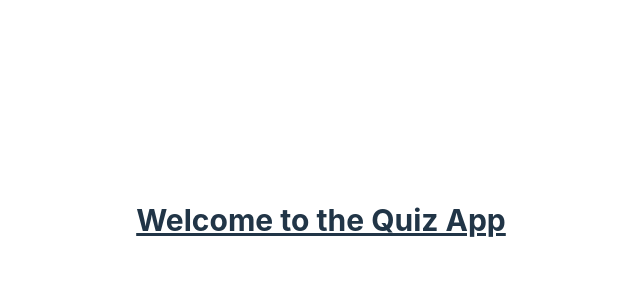
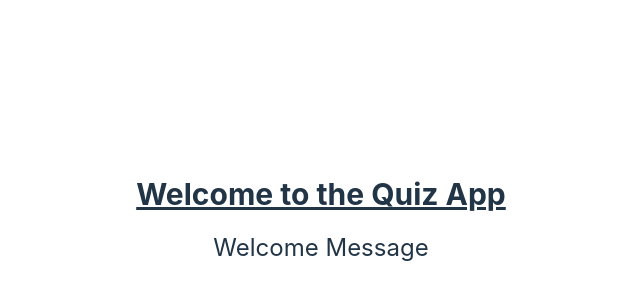
Before and after one commit to ggllawc4/Alx-capstone-Quiz-app, a React (Vite) app in the folder quiz-app/: page / in a window 1280 px wide. Shown: the part 180-480 px from the top of the page, without its empty margins (319-959 px from the left). Built offline with nearby package versions, Linux system fonts and the light colour scheme.

Commit message:
Add welcome message

```diff
--- a/quiz-app/src/App.jsx
+++ b/quiz-app/src/App.jsx
@@ -4,6 +4,7 @@ function App() {
   return (
     <div className="App">
       <h1 className="text-3xl font-bold underline">Welcome to the Quiz App</h1>
+      <p className="text-2xl mt-5">Welcome Message</p>
     </div>
   );
 }
```
